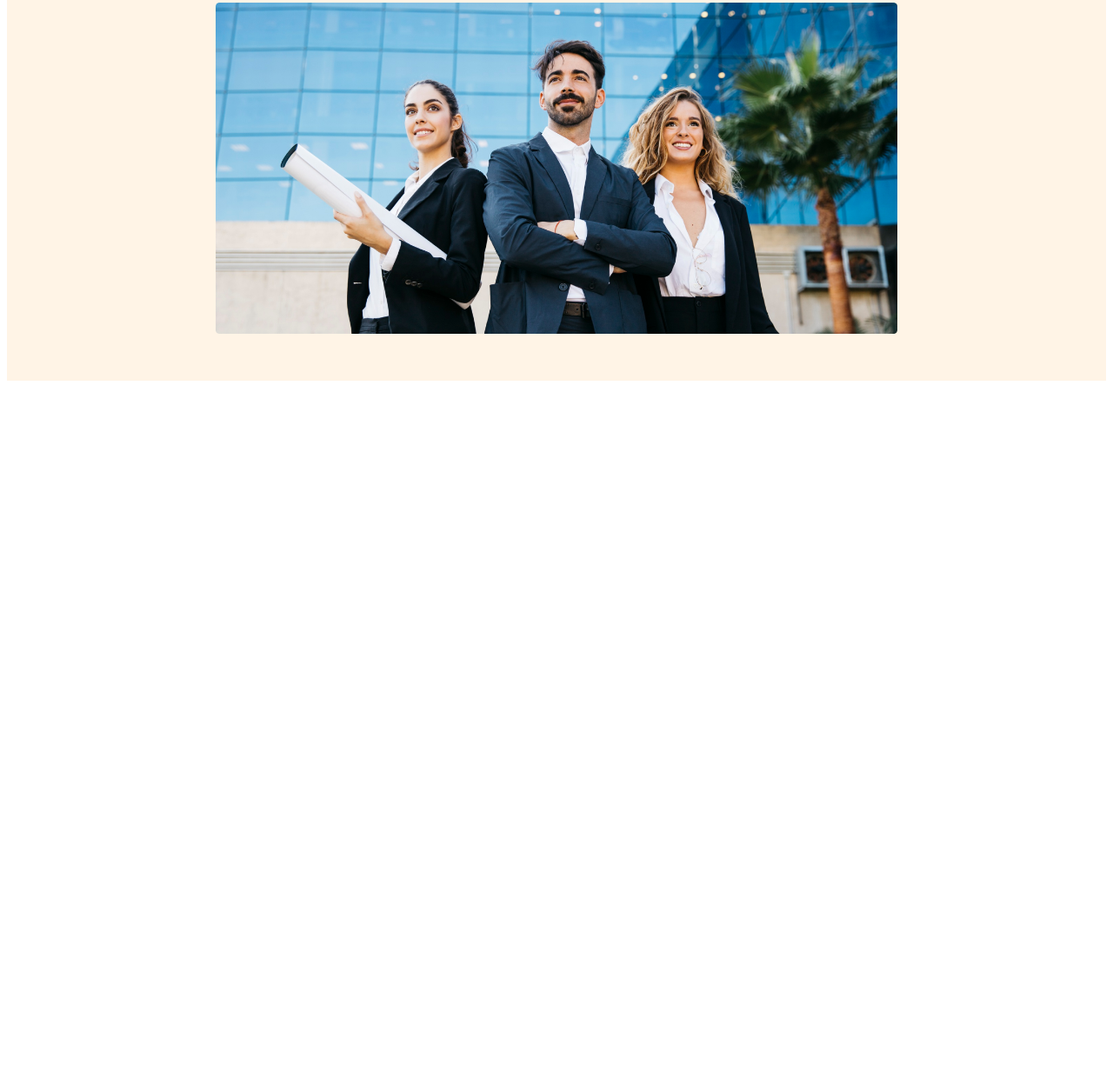
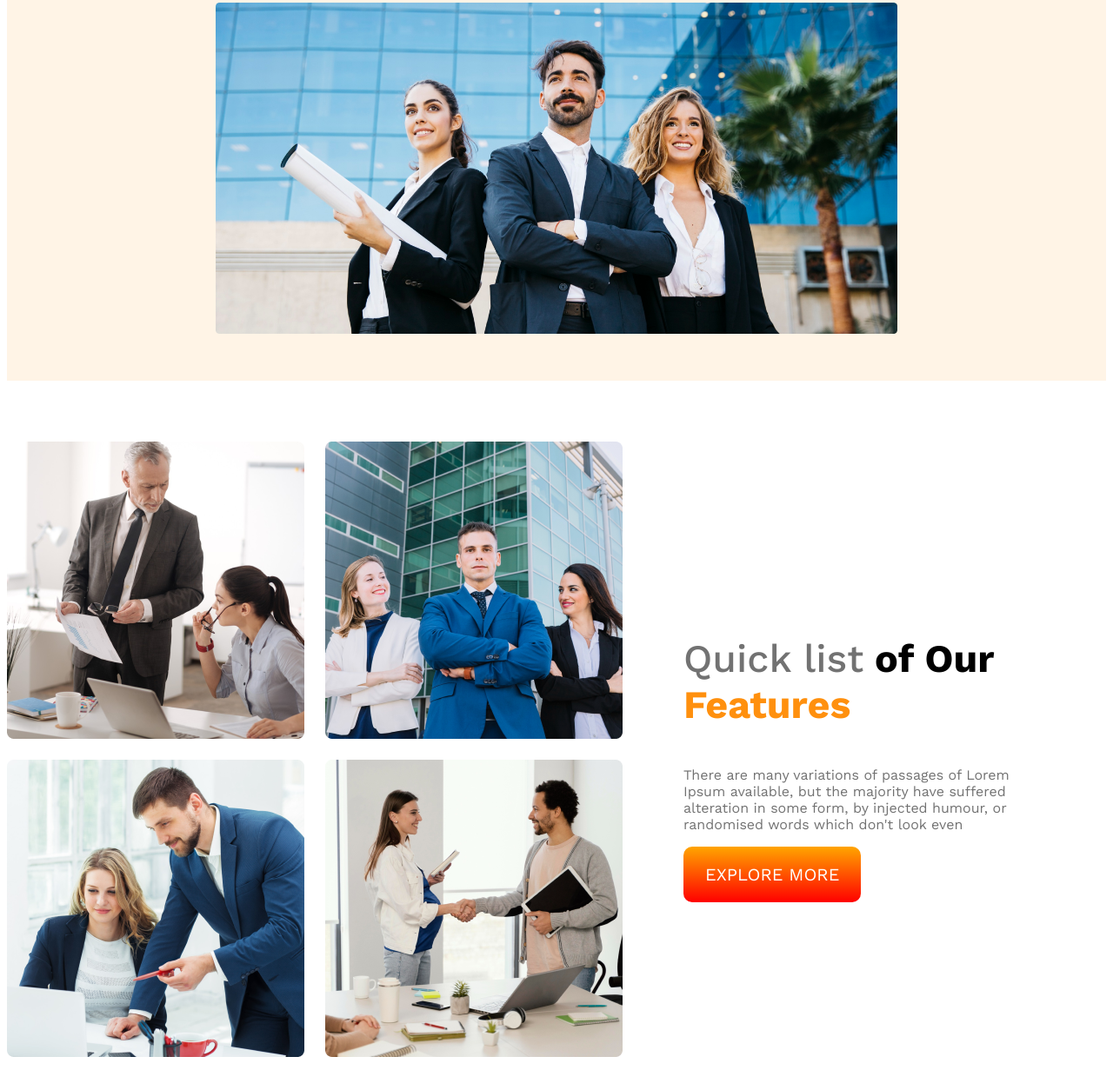
Before and after one commit to ISHTIAK77/G3-Architects-website, a plain HTML site: page index.html in a window 1280 px wide. Shown: the part 584-1838 px from the top of the page at 87% size. Before the commit the page ends 1030 px from the top, so only its background shows below. Drawn offline with nearby package versions, Linux system fonts and the light colour scheme.

Commit message:
team content finished

```diff
--- a/index.html
+++ b/index.html
@@ -7,6 +7,7 @@
     <link rel="stylesheet" href="styles/architec.css">
 </head>
 <body>
+    <!-- header start -->
     <header>
             <nav>
                 <h3 class="nav-title"> G3 Architects</h3>
@@ -20,14 +21,28 @@
             <div class="banner">
                <div class="banner-content">
                     <h1 class="banner-title"> Brand New Group of Architects </h1>
-                    <p class="banner-description">There are many variations of passages of Lorem Ipsum available, but the majority have suffered alteration in some form, by injected humour, or randomised words which don't look even</p>
+                    <p class="text-light-gray">There are many variations of passages of Lorem Ipsum available, but the majority have suffered alteration in some form, by injected humour, or randomised words which don't look even</p>
                     <button class="btn-primary">EXPLORE MORE</button>
                </div>
                 <img src="images/banner.png" alt="">
             </div>
     </header>
+    <!-- header end -->
     <main>
-
+    <!-- features section -->
+    <section class="team-container">
+        <div class="team-image-container">
+            <img src="images/team1.png" alt="">
+            <img src="images/team2.png" alt="">
+            <img src="images/team3.png" alt="">
+            <img src="images/team4.png" alt="">
+        </div>
+        <div class="teams-content">
+            <h3 class="teams-title"> <span class="Quick-list">Quick list</span> <span class="of Our">of Our</span> <span class="text-Features">Features</span></h3>
+            <p class="text-light-gray">There are many variations of passages of Lorem Ipsum available, but the majority have suffered alteration in some form, by injected humour, or randomised words which don't look even</p>
+            <button class="btn-primary">EXPLORE MORE</button>
+        </div>
+    </section>
     </main>
     <footer>
 
--- a/styles/architec.css
+++ b/styles/architec.css
@@ -7,12 +7,19 @@
     padding: 20px 25px;
     font-size: 1.25rem;
     color: #FFF;
-    background: #FF900E;
+    /* background: #FF900E; */
     color: #FFF;
     cursor: pointer;
     border: 0;
+    background-image: linear-gradient(
+        orange ,red);
 
 }
+.text-light-gray{
+    color: var(--dark-03, #727272);
+    font-size: 16px;
+    font-weight: 400;
+  }
 *{
 
     font-family: 'Work Sans', sans-serif;
@@ -60,32 +67,74 @@
     font-weight: 700;
     color: var(--dark-01, #131313);
   }
-  .banner-description{
-    color: var(--dark-03, #727272);
-    font-size: 16px;
-    font-weight: 400;
-  }
+
   .banner img{
     margin-top: 20px;
     width: 100%;
   }
-  /* responsive media query */
+
+
+  /* main section */
+  main{
+    max-width: 1440px;
+    margin: 70px auto;
+  }
+
+  /* team styles */
+  .team-container{
+    display: flex;
+    align-items: center;
+  }
+  .team-image-container{
+    display: grid;
+    grid-template-columns: repeat(2,1fr);
+    gap: 24px;
+  }
+  .teams-content{
+    padding-right: 70px;
+    padding-left: 70px;
+  }
+  .teams-title{
+    font-size: 2.8rem;
+  }
+  .teams-title .Quick-list{
+    color: var(--dark-03, #727272);
+    font-weight: 500;
+  }
+  .teams-title .text-Features{
+    color: #FF900E;
+    font-weight: 700;
+  }
+
+
+
+   /* responsive media query */
 
   /* mobile devices */
   @media screen and (max-width:576px) {
     header{
         padding: 20px;
     }
-    nav{
+    nav,
+    .team-container
+    {
         flex-direction: column;
     }
+    .team-image-container{
+        grid-template-columns: 1fr;
+    }
+    .teams-content{
+        padding-right: 20px;
+        padding-left: 20px;
+      }
+
   }
   /* medium device */
   @media screen and (min-width:576px) and (max-width:960px) {
     header{
         padding: 50px;
     }
-    nav{
+    nav, .team-container{
         flex-direction: column;
     }
 
```
